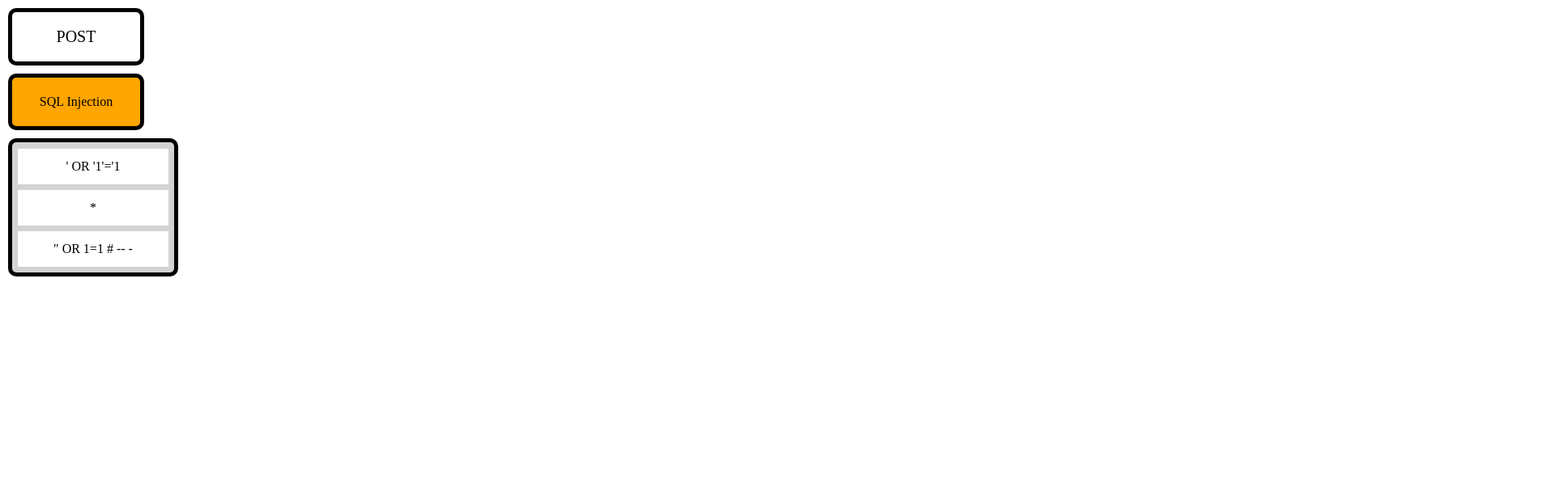
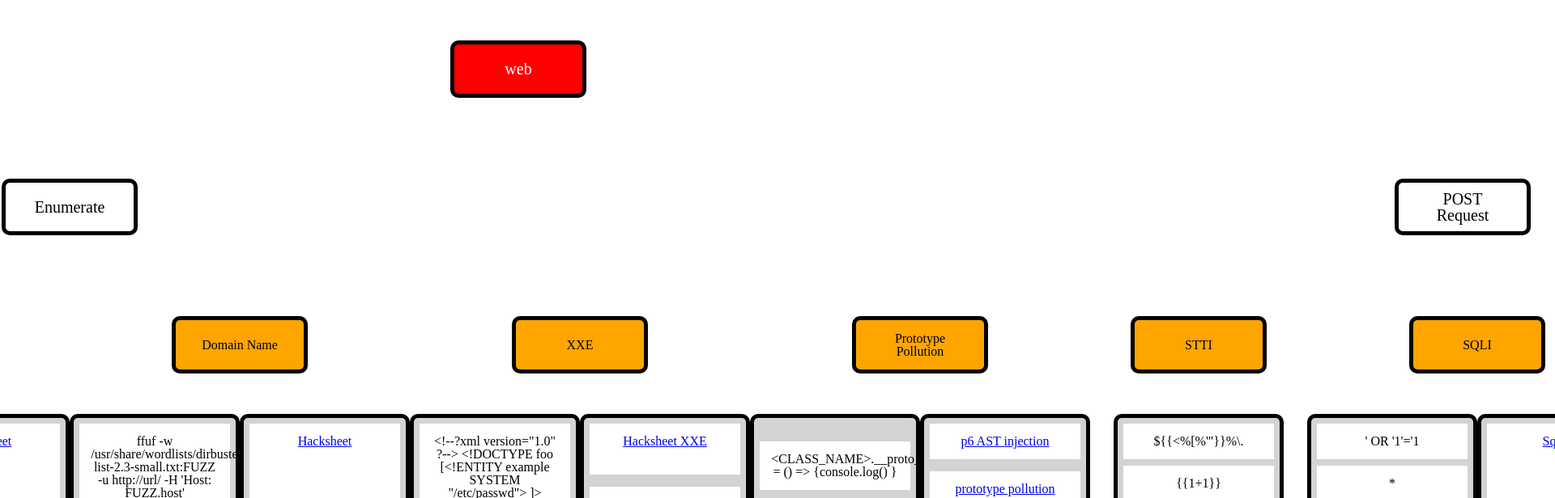
Before and after one commit to sawyerf/Hackinator, a React (Create React App) app: page / in a window 1280 px wide. Shown: the top 616 px of the page at 81% size, 1920 px wide, since content can reach past the window. Built offline with nearby package versions, Linux system fonts and the light colour scheme.

Commit message:
Add: Url

```diff
--- a/src/App.tsx
+++ b/src/App.tsx
@@ -1,11 +1,13 @@
 import React from 'react';
 import NodeBlock from './components/NodeBlock';
 import TextBlock from './components/TextBlock';
+import UrlBlock from './components/UrlBlock';
 import diagramData from './data/diagram.json'
 
 type BlockNodeType = {
   type: string;
   name: string;
+  is: string;
   choice: (BlockTextType | BlockNodeType | BlockUrlType)[]
 }
 
@@ -16,12 +18,13 @@ type BlockTextType = {
 
 type BlockUrlType = {
   type: string;
-  urls: {text: string, url: string}[]
+  urls: { text: string, url: string }[]
 }
 
 const App = () => {
 
   const typeIdentifier = (block: BlockTextType | BlockNodeType | BlockUrlType): JSX.Element => {
+    console.log('block', block)
     if (block.type === 'node') {
       return parseNode(block as BlockNodeType);
     } else if (block.type === 'text') {
@@ -35,7 +38,7 @@ const App = () => {
 
   const parseUrl = (block: BlockUrlType): JSX.Element => {
     return (
-      <></>
+      <UrlBlock urls={block.urls} />
     )
   }
 
@@ -46,19 +49,22 @@ const App = () => {
   }
 
   const parseNode = (block: BlockNodeType): JSX.Element => {
-    for (const choice of block.choice) {
-      return typeIdentifier(choice)
-    }
     return (
-      <NodeBlock name={block.name} type="vuln"/>
+      <div className='parent'>
+        <NodeBlock name={block.name} type={block.is} />
+        <div className='child'>
+          {
+            block.choice.map(choice => typeIdentifier(choice))
+          }
+        </div>
+      </div>
     )
   }
 
+  const data: BlockNodeType = diagramData as BlockNodeType;
   return (
     <div className="App">
-      <NodeBlock name="POST" type="classic" />
-      <NodeBlock name="SQL Injection" type="vuln" />
-      <TextBlock text={["' OR '1'='1", "*", "\" OR 1=1 # -- -",]} />
+      {typeIdentifier(data)}
     </div>
   );
 }
--- a/src/assets/blocks.css
+++ b/src/assets/blocks.css
@@ -1,5 +1,5 @@
 .block {
-    margin: 10px;
+    flex: 1;
 }
 
 div.block-node {
@@ -9,8 +9,10 @@ div.block-node {
     border: solid 5px black;
     padding: 23px;
     width: 14ch;
-    height: 2ex;
+    max-height: 2ex;
+    height: 3ex;
     border-radius: 10px;
+    margin: 50px;
 }
 
 p.block-node {
@@ -18,11 +20,21 @@ p.block-node {
     text-align: center;
 }
 
-div.block-type-classic {
+div.block-type-master {
+    background: red;
+}
+
+p.block-type-master {
+    color: white;
+    font-size: 20px;
+    font-style: bold;
+}
+
+div.block-type-switch {
     background: white;
 }
 
-p.block-type-classic {
+p.block-type-switch {
     color: black;
     font-size: 20px;
     font-style: bold;
@@ -41,14 +53,49 @@ div.block-text {
     align-content: center;
     background-color: lightgrey;
     width: 25ch;
+    height: auto;
     border: solid 5px black;
     border-radius: 10px;
 }
 
 p.block-text {
-    flex: 1;
     background-color: white;
     padding: 1.9ex;
     margin: 1ex;
     text-align: center;
 }
+
+div.block-url {
+    display: flex;
+    flex-direction: column;
+    align-items: center;
+    align-content: center;
+    background-color: lightgrey;
+    width: 25ch;
+    height: auto;
+    border: solid 5px black;
+    border-radius: 10px;
+}
+
+a.block-url {
+    flex: 1;
+    text-align: center;
+    background-color: white;
+    padding: 1.9ex;
+    margin: 1ex;
+    width: calc(100% - 2ex - 1.9ex * 2);
+    height: 2ex;
+    text-align: center;
+}
+
+.parent {
+    display: flex;
+    flex-direction: column;
+    align-items: center;
+    align-content: center;
+}
+
+.child {
+    display: flex;
+    flex-direction: row;
+}
--- a/src/components/TextBlock.tsx
+++ b/src/components/TextBlock.tsx
@@ -5,11 +5,14 @@ interface TextProps {
 }
 
 const TextBlock = (props: TextProps) => {
+    const copyLine = (line: string) => {
+        navigator.clipboard.writeText(line);
+    }
     return (
         <div className='block block-text'>
             {
                 props.text.map(line => (
-                        <p className='block-text'> { line } </p>
+                        <p className='block-text' onClick={() => copyLine(line)} > { line } </p>
                 ))
             }
         </div>
--- /dev/null
+++ b/src/components/UrlBlock.tsx
@@ -0,0 +1,20 @@
+import React from 'react';
+
+interface UrlProps {
+    urls: { text: string; url: string; }[];
+}
+
+const UrlBlock = (props: UrlProps) => {
+    console.log('url', props.urls)
+    return (
+        <div className='block block-url'>
+            {
+                props.urls.map(url => (
+                    <a className='block-url' href ={url.url} > { url.text } </a>
+                ))
+            }
+        </div>
+    )
+}
+
+export default UrlBlock;
--- a/src/data/diagram.json
+++ b/src/data/diagram.json
@@ -1,13 +1,18 @@
 {
   "type": "node",
-  "choice": {
-    "web": {
+  "is": "master",
+  "name": "web",
+  "choice": [
+    {
       "type": "node",
-      "choice": {
-        "Login": {
+      "is": "switch",
+      "name": "Login",
+      "choice": [
+        {
           "type": "node",
-          "choice": {
-            "Default Credential": [
+          "is": "vuln",
+          "name": "Default Credential",
+          "choice": [
             {
               "type": "text",
               "text": [
@@ -18,8 +23,13 @@
                 "guest:guest"
               ]
             }
-            ],
-            "Weak Password": [
+          ]
+        },
+        {
+          "type": "node",
+          "is": "vuln",
+          "name": "Weak Password",
+          "choice": [
             {
               "type": "text",
               "text": [
@@ -38,14 +48,21 @@
             }
           ]
         }
+      ]
     },
-        "Cookies": {
+    {
       "type": "node",
-          "choice": {
-            "JWT Token": [
+      "is": "switch",
+      "name": "Cookies",
+      "choice": [
+        {
+          "type": "node",
+          "is": "vuln",
+          "name": "JWT Token",
+          "choice": [
             {
               "type": "url",
-                "url": [
+              "urls": [
                 {
                   "type": "jwt.io",
                   "value": "https://jwt.io"
@@ -62,24 +79,36 @@
             }
           ]
         }
+      ]
     },
-        "Link": {
+    {
       "type": "node",
-          "choice": {
-            "LFI / Path Traversal": [
+      "is": "switch",
+      "name": "Link",
+      "choice": [
+        {
+          "type": "node",
+          "is": "vuln",
+          "name": "LFI / Path Traversal",
+          "choice": [
             {
               "type": "text",
               "text": [
                 "../",
-                  "︰/",
+                "\ufe30/",
                 "%2e%2e%2f",
                 "%2e%2e/",
                 "%2e%2e%5c",
                 "%252e%252e%255c"
               ]
             }
-            ],
-            "Open Redirect ": [
+          ]
+        },
+        {
+          "type": "node",
+          "is": "vuln",
+          "name": "Open Redirect ",
+          "choice": [
             {
               "type": "url",
               "urls": [
@@ -91,11 +120,18 @@
             }
           ]
         }
+      ]
     },
-        "Enumerate": {
+    {
       "type": "node",
-          "choice": {
-            "Hidden File ": [
+      "is": "switch",
+      "name": "Enumerate",
+      "choice": [
+        {
+          "type": "node",
+          "is": "vuln",
+          "name": "Hidden File ",
+          "choice": [
             {
               "type": "text",
               "text": [
@@ -112,8 +148,13 @@
                 }
               ]
             }
-            ],
-            "Domain Name": [
+          ]
+        },
+        {
+          "type": "node",
+          "is": "vuln",
+          "name": "Domain Name",
+          "choice": [
             {
               "type": "text",
               "text": [
@@ -131,11 +172,18 @@
             }
           ]
         }
+      ]
     },
-        "POST Request": {
+    {
       "type": "node",
-          "choice": {
-            "XXE": [
+      "is": "switch",
+      "name": "POST Request",
+      "choice": [
+        {
+          "type": "node",
+          "is": "vuln",
+          "name": "XXE",
+          "choice": [
             {
               "type": "text",
               "text": [
@@ -155,8 +203,13 @@
                 }
               ]
             }
-            ],
-            "Prototype Pollution": [
+          ]
+        },
+        {
+          "type": "node",
+          "is": "vuln",
+          "name": "Prototype Pollution",
+          "choice": [
             {
               "type": "text",
               "text": [
@@ -165,7 +218,7 @@
             },
             {
               "type": "url",
-                "text": [
+              "urls": [
                 {
                   "text": "p6 AST injection",
                   "url": "https://blog.p6.is/AST-Injection/"
@@ -176,8 +229,13 @@
                 }
               ]
             }
-            ],
-            "STTI": [
+          ]
+        },
+        {
+          "type": "node",
+          "is": "vuln",
+          "name": "STTI",
+          "choice": [
             {
               "type": "text",
               "text": [
@@ -190,8 +248,13 @@
                 "@(1+2)"
               ]
             }
-            ],
-            "SQLI": [
+          ]
+        },
+        {
+          "type": "node",
+          "is": "vuln",
+          "name": "SQLI",
+          "choice": [
             {
               "type": "text",
               "text": [
@@ -203,15 +266,20 @@
             },
             {
               "type": "url",
-                "url": [
+              "urls": [
                 {
                   "text": "Sqlmap",
                   "url": "https://github.com/sawyerf/HackSheet/blob/main/wiki/Web.md#sqlmap"
                 }
               ]
             }
-            ],
-            "NOSQLI": [
+          ]
+        },
+        {
+          "type": "node",
+          "is": "vuln",
+          "name": "NOSQLI",
+          "choice": [
             {
               "type": "text",
               "text": [
@@ -221,8 +289,13 @@
                 "true, $where: '1 == 1'"
               ]
             }
-            ],
-            "XSS Injection": [
+          ]
+        },
+        {
+          "type": "node",
+          "is": "vuln",
+          "name": "XSS Injection",
+          "choice": [
             {
               "type": "text",
               "text": [
@@ -234,11 +307,16 @@
                 "<SCRscriptIPT>alert(1)</SCRscriptIPT>"
               ]
             }
-            ],
-            "Request Smuggling": [
+          ]
+        },
+        {
+          "type": "node",
+          "is": "vuln",
+          "name": "Request Smuggling",
+          "choice": [
             {
               "type": "url",
-                "url": [
+              "urls": [
                 {
                   "text": "Hacktricks Request Smuggling",
                   "url": "https://book.hacktricks.xyz/pentesting-web/http-request-smuggling"
@@ -249,11 +327,16 @@
                 }
               ]
             }
-            ],
-            "Deserialization": [
+          ]
+        },
+        {
+          "type": "node",
+          "is": "vuln",
+          "name": "Deserialization",
+          "choice": [
             {
               "type": "url",
-                "url": [
+              "urls": [
                 {
                   "text": "Hacktricks Deserialization",
                   "url": "https://book.hacktricks.xyz/pentesting-web/deserialization"
@@ -270,8 +353,7 @@
             }
           ]
         }
+      ]
     }
+  ]
 }
-    }
-  }
-}
```
Lines whose indentation alone changed are shown as unchanged.
